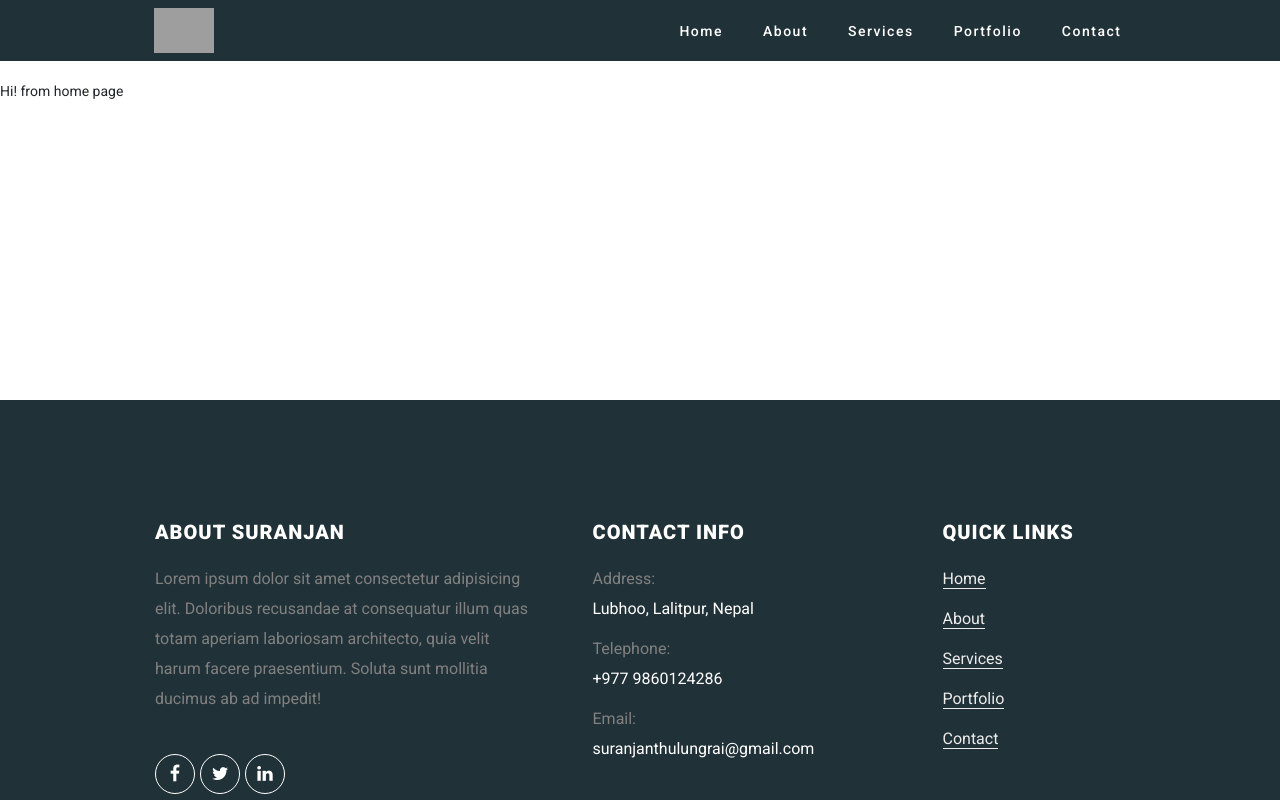
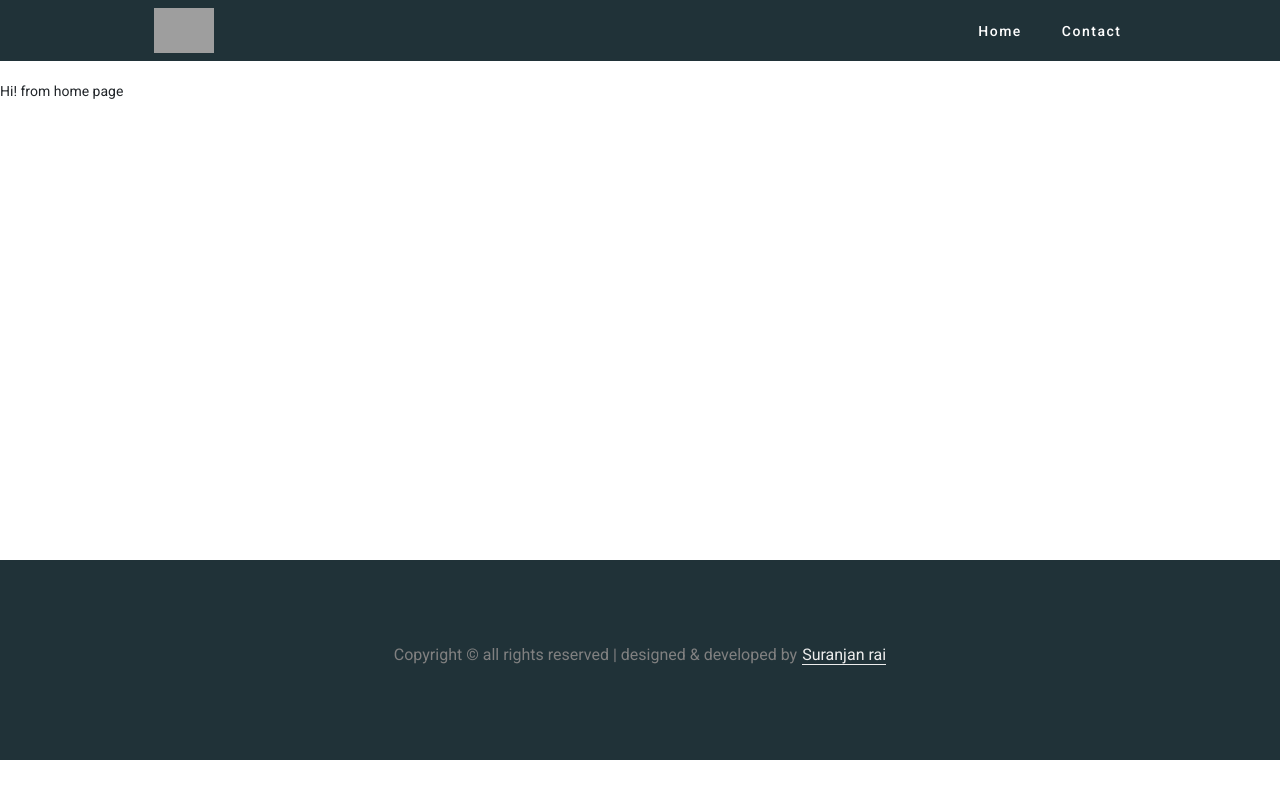
Before and after one commit to Suray54/Practise, a React (Create React App) app: page / in a window 1280 px wide. Shown: the top 800 px of the page. Built offline with nearby package versions, Linux system fonts and the light colour scheme; grey boxes are pictures that could not be loaded.

Commit message:
footer changes

```diff
--- a/src/layouts/footer/footer.components.jsx
+++ b/src/layouts/footer/footer.components.jsx
@@ -1,90 +1,10 @@
 import React, { Component } from "react";
 import "./footer.styles.scss";
-import { Link } from "react-router-dom";
 
 export class Footer extends Component {
   render() {
     return (
       <div className="footer">
-        <div className="row">
-          <div className="col-lg-5 footer__details">
-            <h3>About Suranjan</h3>
-            <p>
-              Lorem ipsum dolor sit amet consectetur adipisicing elit. Doloribus
-              recusandae at consequatur illum quas totam aperiam laboriosam
-              architecto, quia velit harum facere praesentium. Soluta sunt
-              mollitia ducimus ab ad impedit!
-            </p>
-            <div className="footer__details--social">
-              <a
-                href="https://www.facebook.com/Suranjan-101597375062586"
-                rel="nofollow"
-                className="footer__details--social-1"
-              >
-                <i className="fa fa-facebook"></i>
-              </a>
-              <a
-                href="https://twitter.com/RaiSuranjan"
-                rel="nofollow"
-                className="footer__details--social-1"
-              >
-                <i className="fa fa-twitter"></i>
-              </a>
-              <a
-                href="https://www.linkedin.com/in/suranjan-rai-991309136/"
-                rel="nofollow"
-                className="footer__details--social-1"
-              >
-                <i className="fa fa-linkedin"></i>
-              </a>
-            </div>
-          </div>
-          <div className="col-lg-4 footer__details">
-            <h3>Contact Info</h3>
-            <p>
-              <span className="main">Address:</span>
-              <span className="main-details">Lubhoo, Lalitpur, Nepal</span>
-            </p>
-            <p>
-              <span className="main">Telephone:</span>
-              <span className="main-details">+977 9860124286</span>
-            </p>
-            <p>
-              <span className="main">Email:</span>
-              <span className="main-details">suranjanthulungrai@gmail.com</span>
-            </p>
-          </div>
-          <div className="col-lg-3 footer__details">
-            <h3>Quick Links</h3>
-            <ul>
-              <li>
-                <Link className="footer__details--links" to="/">
-                  Home
-                </Link>
-              </li>
-              <li>
-                <Link className="footer__details--links" to="/about">
-                  About
-                </Link>
-              </li>
-              <li>
-                <Link className="footer__details--links" to="/services">
-                  Services
-                </Link>
-              </li>
-              <li>
-                <Link className="footer__details--links" to="portfolio">
-                  Portfolio
-                </Link>
-              </li>
-              <li>
-                <Link className="footer__details--links" to="contact">
-                  Contact
-                </Link>
-              </li>
-            </ul>
-          </div>
-        </div>
         <div className="footer__end">
           <p>
             Copyright &#169; all rights reserved | designed & developed by
--- a/src/layouts/footer/footer.styles.scss
+++ b/src/layouts/footer/footer.styles.scss
@@ -1,9 +1,4 @@
 .footer {
-  @media only screen and (max-width: 650px) {
-    padding: 80px;
-  }
-  padding: 120px 120px 0px 140px;
-  color: var(--color-white);
   background-color: var(--primary);
   display: flex;
   flex-direction: column;
@@ -13,72 +8,6 @@
   line-height: 30px;
   color: var(--color-grey);
 
-  &__details {
-    @media only screen and (max-width: 650px) {
-      padding: 0px;
-    }
-    margin-bottom: 50px;
-    padding: 0 30px;
-    text-align: left;
-
-    &--social {
-      margin-top: 40px;
-      display: flex;
-
-      a {
-        display: flex;
-        justify-content: center;
-        align-items: center;
-        border-radius: 50%;
-        font-size: 18px;
-        text-decoration: none;
-      }
-      &-1 {
-        &:hover {
-          background: var(--color-white);
-          color: var(--secondary);
-        }
-        &:not(:first-child) {
-          margin-left: 5px;
-        }
-        height: 40px;
-        width: 40px;
-        color: var(--color-white);
-        border: 1px solid var(--color-white);
-      }
-    }
-
-    p {
-      display: flex;
-      flex-direction: column;
-      .main-details {
-        color: var(--color-white);
-      }
-    }
-    h3 {
-      color: var(--color-white);
-      font-size: 20px;
-      text-transform: uppercase;
-      font-weight: 800;
-      margin-bottom: 20px;
-      letter-spacing: 1px;
-    }
-    &--links {
-      text-decoration: none;
-      color: var(--color-light-grey);
-      border-bottom: 0.5px solid var(--color-light-grey);
-      &:hover {
-        text-decoration: none;
-        color: var(--background);
-        border: none;
-      }
-    }
-    ul {
-      li {
-        margin-top: 10px;
-      }
-    }
-  }
   &__end {
     margin: 80px 0;
     a {
--- a/src/layouts/layouts.styles.scss
+++ b/src/layouts/layouts.styles.scss
@@ -58,5 +58,5 @@ body {
 
 .space {
   margin-top: 80px;
-  height: 40vh;
+  min-height: 60vh;
 }
--- a/src/layouts/nav/nav.components.jsx
+++ b/src/layouts/nav/nav.components.jsx
@@ -30,21 +30,6 @@ export class Navigation extends Component {
                 </Link>
               </li>
               <li className="nav-item">
-                <Link className="nav-link" to="/about">
-                  About
-                </Link>
-              </li>
-              <li className="nav-item">
-                <Link className="nav-link" to="/services">
-                  Services
-                </Link>
-              </li>
-              <li className="nav-item">
-                <Link className="nav-link" to="/portfolio">
-                  Portfolio
-                </Link>
-              </li>
-              <li className="nav-item">
                 <Link className="nav-link" to="/contact">
                   Contact
                 </Link>
```
